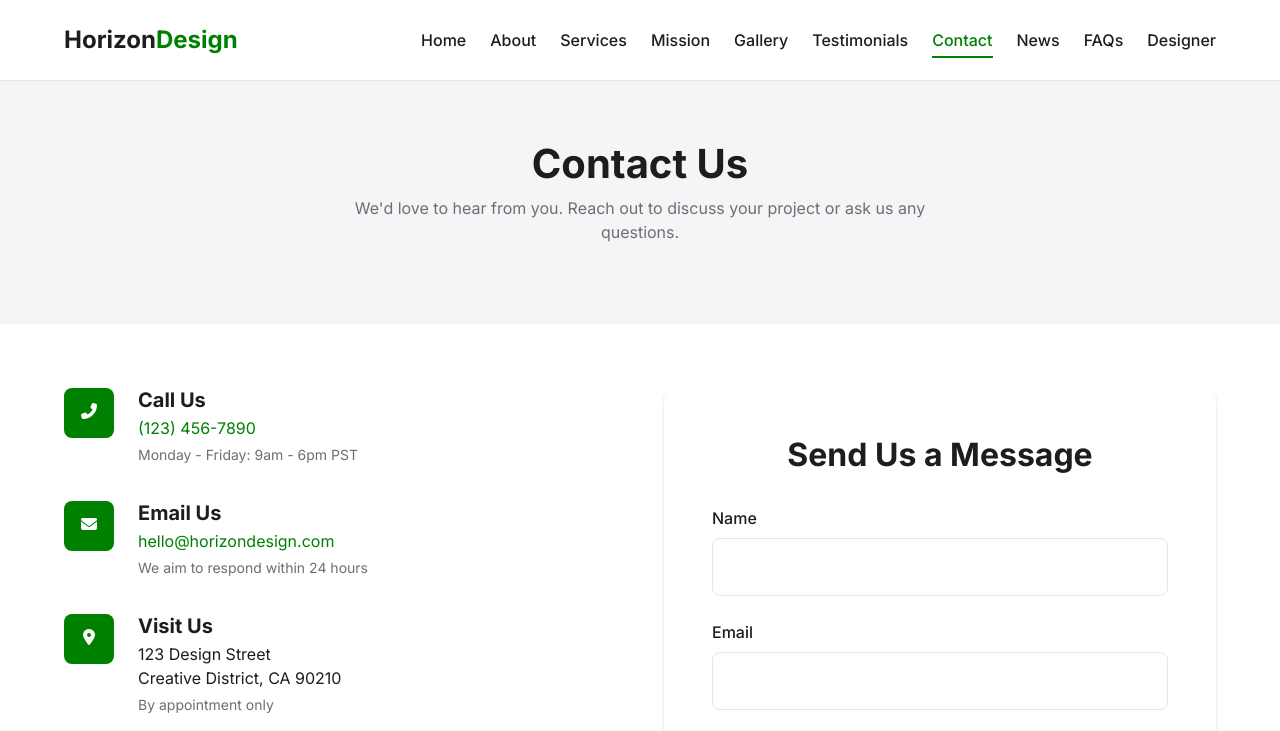
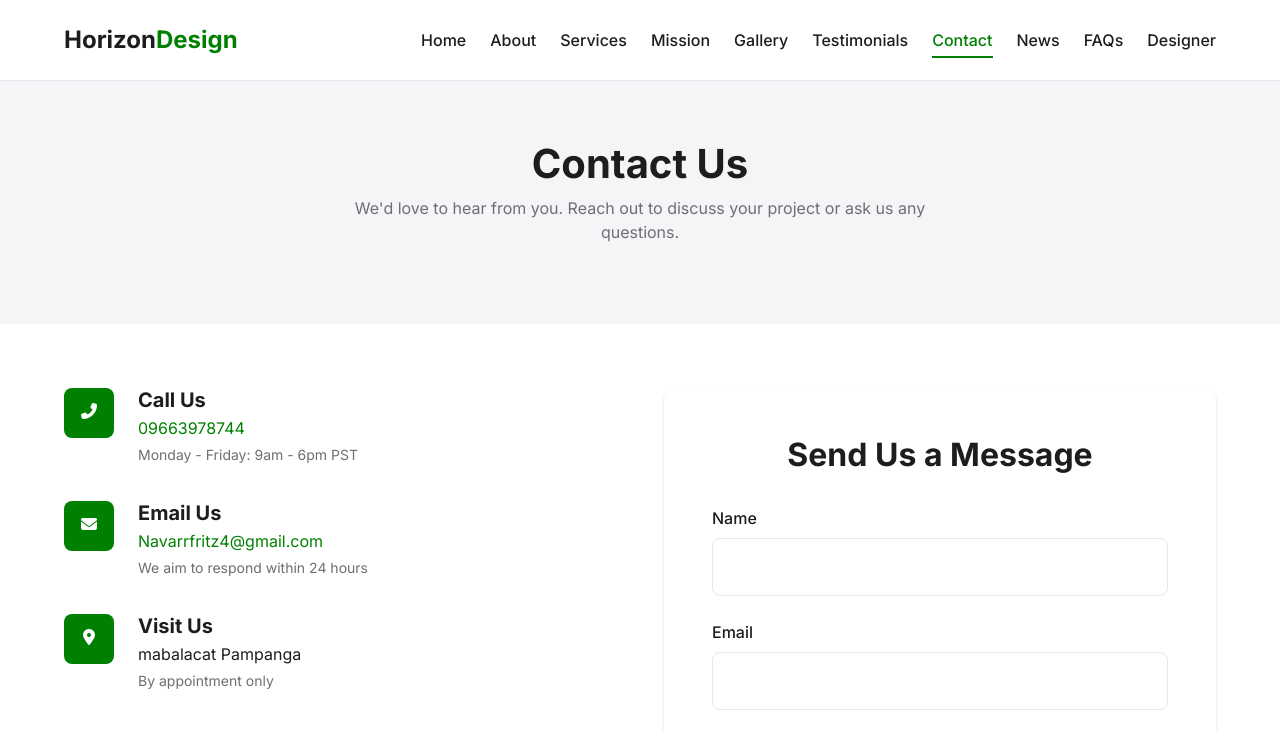
Before and after one commit to Fritz-sai/Webloom-Studio, a plain HTML site: page contact.html in a window 1280 px wide. Shown: the top 731 px of the page. Drawn offline with Linux system fonts and the light colour scheme.

Commit message:
Update contact.html

```diff
--- a/contact.html
+++ b/contact.html
@@ -59,7 +59,7 @@
                             </div>
                             <div class="contact-method-content">
                                 <h3>Call Us</h3>
-                                <p><a href="tel:+11234567890">(123) 456-7890</a></p>
+                                <p><a href="tel:+11234567890">09663978744</a></p>
                                 <p class="text-small">Monday - Friday: 9am - 6pm PST</p>
                             </div>
                         </div>
@@ -71,7 +71,7 @@
                             </div>
                             <div class="contact-method-content">
                                 <h3>Email Us</h3>
-                                <p><a href="mailto:hello@horizondesign.com">hello@horizondesign.com</a></p>
+                                <p><a href="mailto:hello@horizondesign.com">Navarrfritz4@gmail.com</a></p>
                                 <p class="text-small">We aim to respond within 24 hours</p>
                             </div>
                         </div>
@@ -83,7 +83,7 @@
                             </div>
                             <div class="contact-method-content">
                                 <h3>Visit Us</h3>
-                                <p>123 Design Street<br>Creative District, CA 90210</p>
+                                <p>mabalacat Pampanga</p>
                                 <p class="text-small">By appointment only</p>
                             </div>
                         </div>
```
